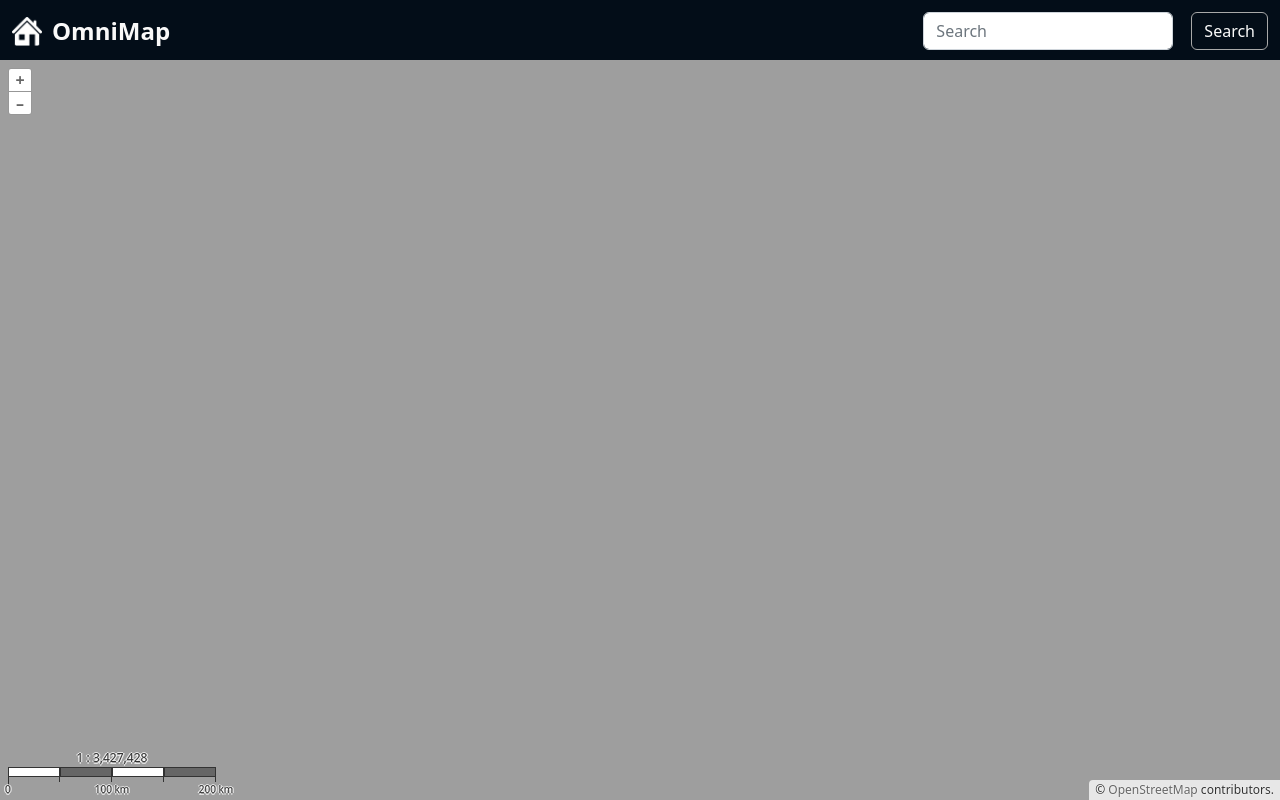
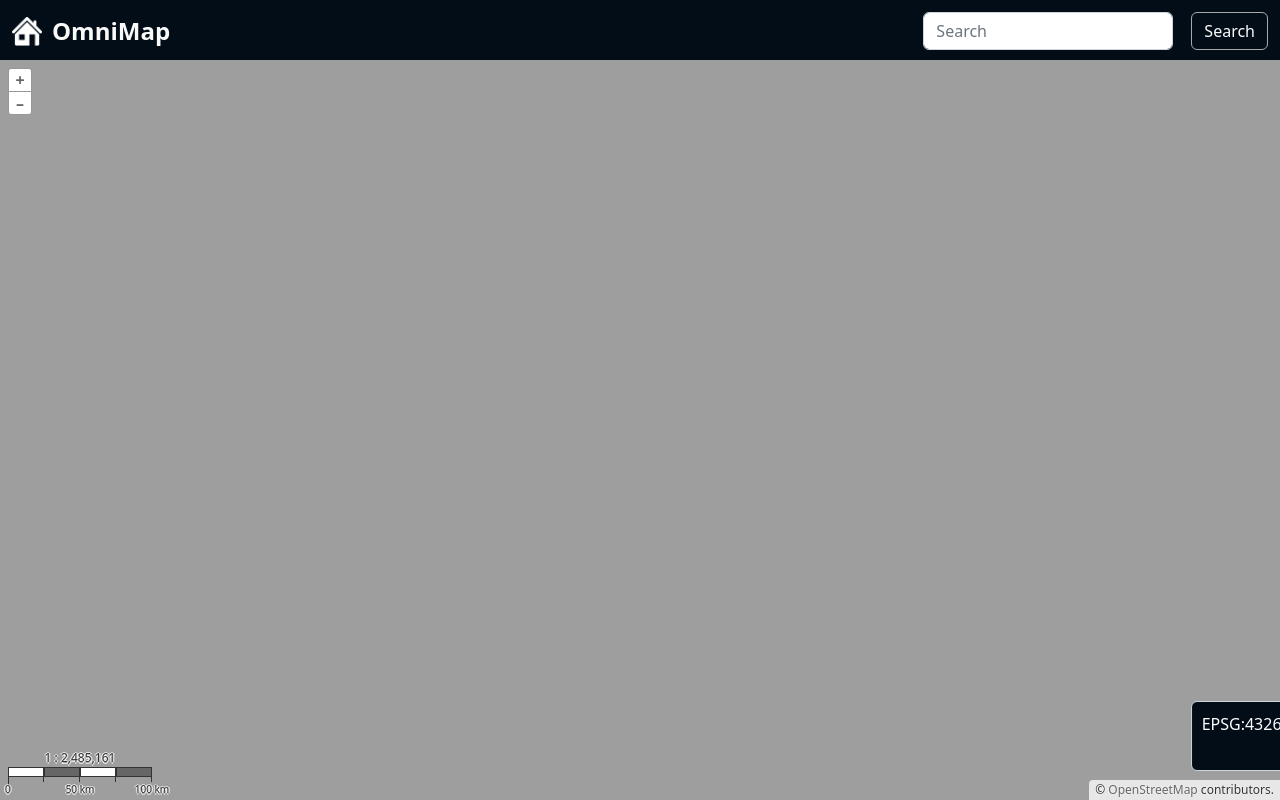
Before and after one commit to ursha/omnimap, a website built with Vite: page index.html in a window 1280 px wide. Shown: the top 800 px of the page. Built offline with nearby package versions, Linux system fonts and the light colour scheme.

Commit message:
added mouse pointer location display

```diff
--- a/index.html
+++ b/index.html
@@ -7,7 +7,7 @@
     <title>OmniMap</title>
     <!-- Include Bootstrap CSS -->
     <link rel="stylesheet" href="node_modules/bootstrap/dist/css/bootstrap.min.css" />
-    <link rel="stylesheet" href="./node_modules/bootstrap/dist/css/bootstrap.min.css">
+
 
     <link rel="stylesheet" href="styles.css" />
   </head>
@@ -28,7 +28,7 @@
 
       </div>
     </nav>
-    </nav>
+
     <div id="map" class="custom-map"></div>
 
 
@@ -44,6 +44,13 @@
             <option value="Esri Gray (dark)">Esri Gray (dark)</option>
           </select>
         </div>
+        <!-- mouse position  -->
+        <div id="mouse-position" class="d-flex justify-content-center align-items-center">
+          <div id="coordinate-display" class="alert alert-secondary">
+              <span class="label label-primary">EPSG:4326</span>
+              <div id="coordinates"></div>
+          </div>
+      </div>
 
 
 
--- a/main.js
+++ b/main.js
@@ -6,7 +6,27 @@
 import XYZ from 'ol/source/XYZ.js';
 import {ScaleLine, defaults as defaultControls} from 'ol/control.js';
 
+import {MousePosition} from 'ol/control';
+import {createStringXY} from 'ol/coordinate';
 
+// mouse position?
+const mousePositionControl = new MousePosition({
+  coordinateFormat: createStringXY(4),
+  projection: 'EPSG:4326',
+  className: 'custom-mouse-position',
+  target: document.getElementById('coordinates'), // Updated target
+  undefinedHTML: '&nbsp;',
+});
+
+
+
+
+
+
+
+
+
+// scalebars
 const scaleControl = new ScaleLine({
   units: 'metric',
   bar: true,
@@ -19,7 +39,7 @@
 
 
 const map = new Map({
-controls: defaultControls().extend([scaleControl]),
+  controls: defaultControls().extend([scaleControl, mousePositionControl]),
 
 
 
@@ -31,8 +51,8 @@
     })
   ],
   view: new View({
-    center: [24.0297, 55.1694],
-    projection: 'EPSG:4326',
+    center: [2650472.1246, 7424538.4154],
+    // projection: 'EPSG:4326',
 
     zoom: 7,
   }),
--- a/style.css
+++ b/style.css
@@ -91,3 +91,29 @@
   top:1%;
 
 }
+/* mouse poition */
+
+#mouse-position {
+  position: fixed;
+  top: 93%;
+  left: 97%;
+  transform: translate(-50%, -50%);
+}
+
+#coordinate-display {
+  padding: 10px;
+  pointer-events: none;
+  background-color: #030d18;
+  color: #ffffff; /* White text color */
+}
+
+.label-container {
+  display: flex;
+  flex-direction: column;
+  align-items: center;
+}
+
+.label {
+  margin-bottom: 10px;
+  color: #ffffff; /* White text color */
+}
```
